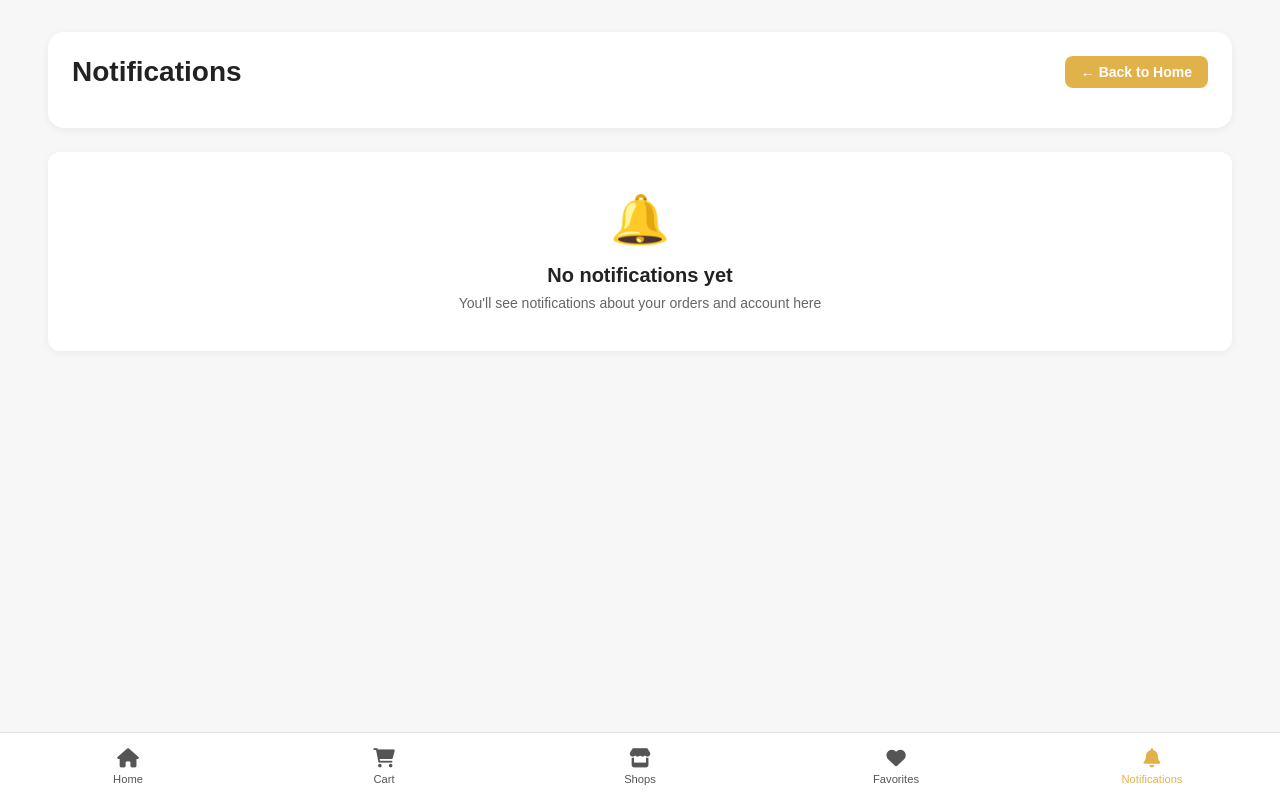
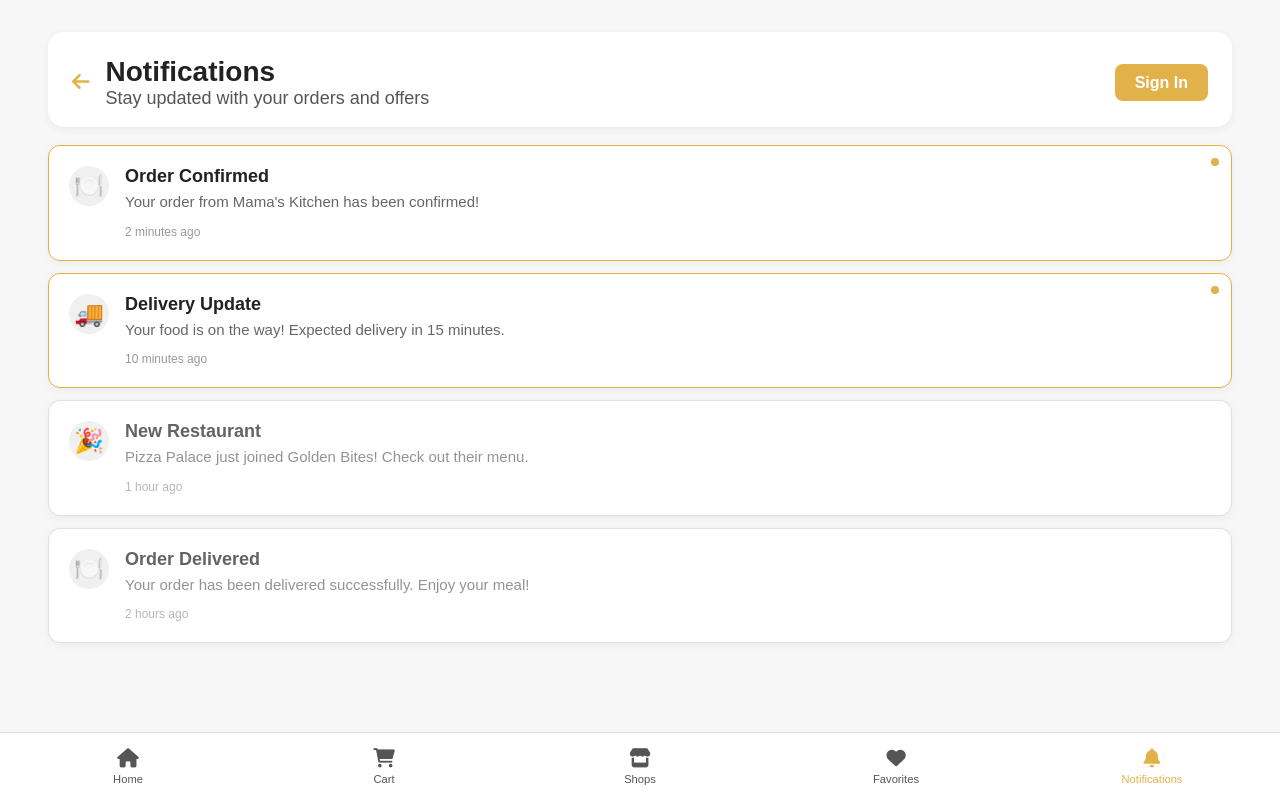
Before and after one commit to JF143/golden, a Next.js app: page /notifications in a window 1280 px wide. Built offline with nearby package versions, Linux system fonts and the light colour scheme.

Commit message:
Update notifications.tsx

```diff
--- a/pages/notifications.tsx
+++ b/pages/notifications.tsx
@@ -2,7 +2,6 @@
 
 import React, { useState, useEffect } from "react"
 import Link from "next/link"
-import { supabase } from "../lib/supabaseClient"
 import { useUser } from "../lib/userContext"
 
 const useResponsive = () => {
@@ -17,91 +16,71 @@ const useResponsive = () => {
 }
 
 const Notifications = () => {
+  const isWide = useResponsive()
+  const [showUserMenu, setShowUserMenu] = useState(false)
   const [notifications, setNotifications] = useState<any[]>([])
-  const [loading, setLoading] = useState(true)
-  const isWide = useResponsive()
-  const { user, profile } = useUser()
+  const { user, profile, loading: userLoading, signOut } = useUser()
 
   useEffect(() => {
-    const fetchNotifications = async () => {
-      if (!user) {
-        setLoading(false)
-        return
+    // Mock notifications data - replace with actual Supabase query
+    const mockNotifications = [
+      {
+        id: 1,
+        title: "Order Confirmed",
+        message: "Your order from Mama's Kitchen has been confirmed!",
+        time: "2 minutes ago",
+        read: false,
+        type: "order",
+      },
+      {
+        id: 2,
+        title: "Delivery Update",
+        message: "Your food is on the way! Expected delivery in 15 minutes.",
+        time: "10 minutes ago",
+        read: false,
+        type: "delivery",
+      },
+      {
+        id: 3,
+        title: "New Restaurant",
+        message: "Pizza Palace just joined Golden Bites! Check out their menu.",
+        time: "1 hour ago",
+        read: true,
+        type: "promo",
+      },
+      {
+        id: 4,
+        title: "Order Delivered",
+        message: "Your order has been delivered successfully. Enjoy your meal!",
+        time: "2 hours ago",
+        read: true,
+        type: "order",
+      },
+    ]
+    setNotifications(mockNotifications)
+  }, [])
+
+  const handleLogout = async () => {
+    await signOut()
+    window.location.href = "/"
   }
 
-      try {
-        const { data, error } = await supabase
-          .from("notifications")
-          .select("*")
-          .eq("user_id", user.id)
-          .order("created_at", { ascending: false })
-
-        if (error) {
-          console.error("Error fetching notifications:", error)
-        } else {
-          setNotifications(data || [])
-        }
-      } catch (error) {
-        console.error("Error in fetchNotifications:", error)
-      } finally {
-        setLoading(false)
+  const getNotificationIcon = (type: string) => {
+    switch (type) {
+      case "order":
+        return "🍽️"
+      case "delivery":
+        return "🚚"
+      case "promo":
+        return "🎉"
+      default:
+        return "📢"
     }
   }
 
-    fetchNotifications()
-  }, [user])
-
-  const markAsRead = async (notificationId: string) => {
-    try {
-      const { error } = await supabase.from("notifications").update({ is_read: true }).eq("id", notificationId)
-
-      if (!error) {
-        setNotifications((prev) =>
-          prev.map((notif) => (notif.id === notificationId ? { ...notif, is_read: true } : notif)),
-        )
+  const markAsRead = (id: number) => {
+    setNotifications((prev) => prev.map((notif) => (notif.id === id ? { ...notif, read: true } : notif)))
   }
-    } catch (error) {
-      console.error("Error marking notification as read:", error)
-    }
-  }
-
-  const markAllAsRead = async () => {
-    if (!user) return
-
-    try {
-      const { error } = await supabase
-        .from("notifications")
-        .update({ is_read: true })
-        .eq("user_id", user.id)
-        .eq("is_read", false)
-
-      if (!error) {
-        setNotifications((prev) => prev.map((notif) => ({ ...notif, is_read: true })))
-      }
-    } catch (error) {
-      console.error("Error marking all notifications as read:", error)
-    }
-  }
-
-  if (loading) {
-    return (
-      <div
-        style={{
-          minHeight: "100vh",
-          display: "flex",
-          alignItems: "center",
-          justifyContent: "center",
-          background: "#f7f7f7",
-        }}
-      >
-        <div style={{ textAlign: "center" }}>
-          <div style={{ fontSize: 18, color: "#666" }}>Loading notifications...</div>
-        </div>
-      </div>
-    )
-  }
-
-  const unreadCount = notifications.filter((n) => !n.is_read).length
 
   return (
     <div style={{ background: "#f7f7f7", minHeight: "100vh" }}>
@@ -123,93 +102,142 @@ const Notifications = () => {
             background: "#fff",
             borderRadius: 16,
             boxShadow: "0 2px 8px rgba(0,0,0,0.06)",
-            margin: isWide ? "0 0 24px 0" : "0 0 16px 0",
-            padding: isWide ? "24px" : "16px",
+            margin: isWide ? "0 0 18px 0" : "0 0 10px 0",
+            padding: isWide ? "24px 24px 18px 24px" : "15px 10px 12px 10px",
             position: "sticky",
             top: 0,
             zIndex: 1000,
+            minHeight: 48,
+            display: "flex",
+            flexDirection: isWide ? "row" : "column",
+            alignItems: isWide ? "center" : "flex-start",
+            justifyContent: "space-between",
+            gap: isWide ? 32 : 12,
           }}
         >
-          <div style={{ display: "flex", alignItems: "center", justifyContent: "space-between", marginBottom: 16 }}>
+          <div style={{ flex: 1, display: "flex", alignItems: "center", gap: 16 }}>
+            <Link href="/home" legacyBehavior>
+              <a style={{ color: "#E2B24A", fontSize: 20, textDecoration: "none" }}>
+                <i className="fas fa-arrow-left"></i>
+              </a>
+            </Link>
             <div>
               <h1 style={{ fontSize: isWide ? 28 : 22, fontWeight: 600, color: "#222", margin: 0 }}>Notifications</h1>
-              {unreadCount > 0 && (
-                <p style={{ fontSize: 14, color: "#666", margin: "4px 0 0 0" }}>
-                  You have {unreadCount} unread notification{unreadCount !== 1 ? "s" : ""}
+              <p style={{ fontSize: isWide ? 18 : 15, color: "#555", margin: 0 }}>
+                Stay updated with your orders and offers
               </p>
+            </div>
+          </div>
+          <div style={{ position: "relative" }}>
+            {user ? (
+              <div style={{ position: "relative" }}>
+                <button
+                  onClick={() => setShowUserMenu(!showUserMenu)}
+                  style={{
+                    background: "#f7f7f7",
+                    border: "none",
+                    cursor: "pointer",
+                    display: "flex",
+                    alignItems: "center",
+                    gap: 8,
+                    padding: "8px 12px",
+                    borderRadius: 8,
+                  }}
+                >
+                  <img
+                    src="/img/profile.jpg"
+                    alt="Profile"
+                    style={{ width: 32, height: 32, borderRadius: "50%", objectFit: "cover" }}
+                  />
+                  <span style={{ fontSize: isWide ? 16 : 14, color: "#222", fontWeight: 500 }}>
+                    {profile ? `${profile.first_name || profile.username}` : user.email}
+                  </span>
+                  <i className="fas fa-chevron-down" style={{ fontSize: 12, color: "#666" }}></i>
+                </button>
+                {showUserMenu && (
+                  <div
+                    style={{
+                      position: "absolute",
+                      top: "100%",
+                      right: 0,
+                      background: "#fff",
+                      borderRadius: 8,
+                      boxShadow: "0 4px 12px rgba(0,0,0,0.15)",
+                      padding: "8px 0",
+                      minWidth: 160,
+                      zIndex: 1001,
+                      marginTop: 4,
+                    }}
+                  >
+                    <button
+                      onClick={handleLogout}
+                      style={{
+                        width: "100%",
+                        textAlign: "left",
+                        padding: "8px 16px",
+                        background: "none",
+                        border: "none",
+                        cursor: "pointer",
+                        fontSize: 14,
+                        color: "#666",
+                        display: "flex",
+                        alignItems: "center",
+                        gap: 8,
+                      }}
+                    >
+                      <i className="fas fa-sign-out-alt"></i>
+                      Sign Out
+                    </button>
+                  </div>
                 )}
               </div>
-            <div style={{ display: "flex", gap: 12 }}>
-              <Link href="/home" legacyBehavior>
+            ) : (
+              <Link href="/sign-in" legacyBehavior>
                 <a
                   style={{
                     background: "#E2B24A",
                     color: "#fff",
-                    padding: "8px 16px",
+                    padding: "10px 20px",
                     borderRadius: 8,
                     textDecoration: "none",
                     fontWeight: 600,
-                    fontSize: 14,
+                    fontSize: isWide ? 16 : 14,
                   }}
                 >
-                  ← Back to Home
+                  Sign In
                 </a>
               </Link>
-              {unreadCount > 0 && (
-                <button
-                  onClick={markAllAsRead}
-                  style={{
-                    background: "#28a745",
-                    color: "#fff",
-                    border: "none",
-                    borderRadius: 8,
-                    padding: "8px 16px",
-                    fontSize: 14,
-                    fontWeight: 600,
-                    cursor: "pointer",
-                  }}
-                >
-                  Mark All Read
-                </button>
             )}
-            </div>
           </div>
         </div>
 
         {/* Notifications List */}
-        <div style={{ marginBottom: isWide ? 80 : 60 }}>
-          {notifications.length === 0 ? (
-            <div
-              style={{
-                textAlign: "center",
-                padding: "40px 20px",
-                background: "#fff",
-                borderRadius: 12,
-                boxShadow: "0 2px 8px rgba(0,0,0,0.05)",
-              }}
-            >
-              <div style={{ fontSize: 48, marginBottom: 16 }}>🔔</div>
-              <h3 style={{ fontSize: 20, color: "#222", marginBottom: 8 }}>No notifications yet</h3>
-              <p style={{ color: "#666", fontSize: 14 }}>You'll see notifications about your orders and account here</p>
-            </div>
-          ) : (
+        <div style={{ marginBottom: isWide ? 24 : 16 }}>
           <div style={{ display: "flex", flexDirection: "column", gap: 12 }}>
             {notifications.map((notification) => (
               <div
                 key={notification.id}
-                  onClick={() => !notification.is_read && markAsRead(notification.id)}
+                onClick={() => markAsRead(notification.id)}
                 style={{
                   background: "#fff",
                   borderRadius: 12,
-                    padding: isWide ? "20px" : "16px",
+                  padding: isWide ? 20 : 16,
                   boxShadow: "0 2px 8px rgba(0,0,0,0.05)",
-                    border: notification.is_read ? "1px solid #e0e0e0" : "2px solid #E2B24A",
-                    cursor: notification.is_read ? "default" : "pointer",
+                  border: `1px solid ${notification.read ? "#e0e0e0" : "#E2B24A"}`,
+                  cursor: "pointer",
                   transition: "all 0.2s ease",
                   position: "relative",
                 }}
+                onMouseEnter={(e) => {
+                  e.currentTarget.style.transform = "translateY(-2px)"
+                  e.currentTarget.style.boxShadow = "0 4px 12px rgba(0,0,0,0.1)"
+                }}
+                onMouseLeave={(e) => {
+                  e.currentTarget.style.transform = "translateY(0)"
+                  e.currentTarget.style.boxShadow = "0 2px 8px rgba(0,0,0,0.05)"
+                }}
               >
-                  {!notification.is_read && (
+                {!notification.read && (
                   <div
                     style={{
                       position: "absolute",
@@ -217,84 +245,81 @@ const Notifications = () => {
                       right: 12,
                       width: 8,
                       height: 8,
+                      background: "#E2B24A",
                       borderRadius: "50%",
-                        background: "#E2B24A",
                     }}
-                    />
+                  ></div>
                 )}
-
-                  <div style={{ display: "flex", alignItems: "flex-start", gap: 12 }}>
+                <div style={{ display: "flex", alignItems: "flex-start", gap: 16 }}>
                   <div
                     style={{
-                        width: 40,
+                      fontSize: 24,
+                      minWidth: 40,
                       height: 40,
-                        borderRadius: "50%",
-                        background: notification.is_read ? "#f0f0f0" : "#fff3e0",
                       display: "flex",
                       alignItems: "center",
                       justifyContent: "center",
-                        flexShrink: 0,
+                      background: "#f0f0f0",
+                      borderRadius: "50%",
                     }}
                   >
-                      <i
-                        className={`fas ${getNotificationIcon(notification.type)}`}
+                    {getNotificationIcon(notification.type)}
+                  </div>
+                  <div style={{ flex: 1 }}>
+                    <h3
                       style={{
-                          color: notification.is_read ? "#999" : "#E2B24A",
-                          fontSize: 16,
-                        }}
-                      />
-                    </div>
-
-                    <div style={{ flex: 1 }}>
-                      <h4
-                        style={{
-                          fontSize: isWide ? 16 : 15,
+                        fontSize: isWide ? 18 : 16,
                         fontWeight: 600,
-                          color: notification.is_read ? "#666" : "#222",
+                        color: "#222",
                         marginBottom: 4,
+                        opacity: notification.read ? 0.7 : 1,
                       }}
                     >
                       {notification.title}
-                      </h4>
+                    </h3>
                     <p
                       style={{
-                          fontSize: isWide ? 14 : 13,
-                          color: notification.is_read ? "#999" : "#555",
+                        fontSize: isWide ? 15 : 14,
+                        color: "#666",
+                        margin: 0,
                         marginBottom: 8,
-                          lineHeight: 1.4,
+                        lineHeight: 1.5,
+                        opacity: notification.read ? 0.7 : 1,
                       }}
                     >
                       {notification.message}
                     </p>
-                      <div
+                    <span
                       style={{
                         fontSize: 12,
-                          color: "#aaa",
-                          display: "flex",
-                          alignItems: "center",
-                          gap: 8,
+                        color: "#999",
+                        opacity: notification.read ? 0.7 : 1,
                       }}
                     >
-                        <span>{formatDate(notification.created_at)}</span>
-                        {!notification.is_read && (
-                          <span
-                            style={{
-                              background: "#E2B24A",
-                              color: "#fff",
-                              padding: "2px 6px",
-                              borderRadius: 4,
-                              fontSize: 10,
-                              fontWeight: 600,
-                            }}
-                          >
-                            NEW
+                      {notification.time}
                     </span>
-                        )}
-                      </div>
                   </div>
                 </div>
               </div>
             ))}
+          </div>
+
+          {notifications.length === 0 && (
+            <div
+              style={{
+                background: "#fff",
+                borderRadius: 12,
+                padding: 40,
+                textAlign: "center",
+                boxShadow: "0 2px 8px rgba(0,0,0,0.05)",
+                border: "1px solid #e0e0e0",
+              }}
+            >
+              <div style={{ fontSize: 48, marginBottom: 16 }}>🔔</div>
+              <h3 style={{ fontSize: 20, fontWeight: 600, color: "#222", marginBottom: 8 }}>No notifications yet</h3>
+              <p style={{ fontSize: 16, color: "#666", margin: 0 }}>
+                We'll notify you when there are updates about your orders
+              </p>
             </div>
           )}
         </div>
@@ -427,39 +452,4 @@ const Notifications = () => {
   )
 }
 
-// Helper function to get notification icon based on type
-const getNotificationIcon = (type: string) => {
-  switch (type) {
-    case "order":
-      return "fa-shopping-bag"
-    case "payment":
-      return "fa-credit-card"
-    case "delivery":
-      return "fa-truck"
-    case "promotion":
-      return "fa-tag"
-    case "account":
-      return "fa-user"
-    default:
-      return "fa-bell"
-  }
-}
-
-// Helper function to format date
-const formatDate = (dateString: string) => {
-  const date = new Date(dateString)
-  const now = new Date()
-  const diffInHours = Math.floor((now.getTime() - date.getTime()) / (1000 * 60 * 60))
-
-  if (diffInHours < 1) {
-    return "Just now"
-  } else if (diffInHours < 24) {
-    return `${diffInHours}h ago`
-  } else if (diffInHours < 48) {
-    return "Yesterday"
-  } else {
-    return date.toLocaleDateString()
-  }
-}
-
 export default Notifications
```
Lines whose indentation alone changed are shown as unchanged.
